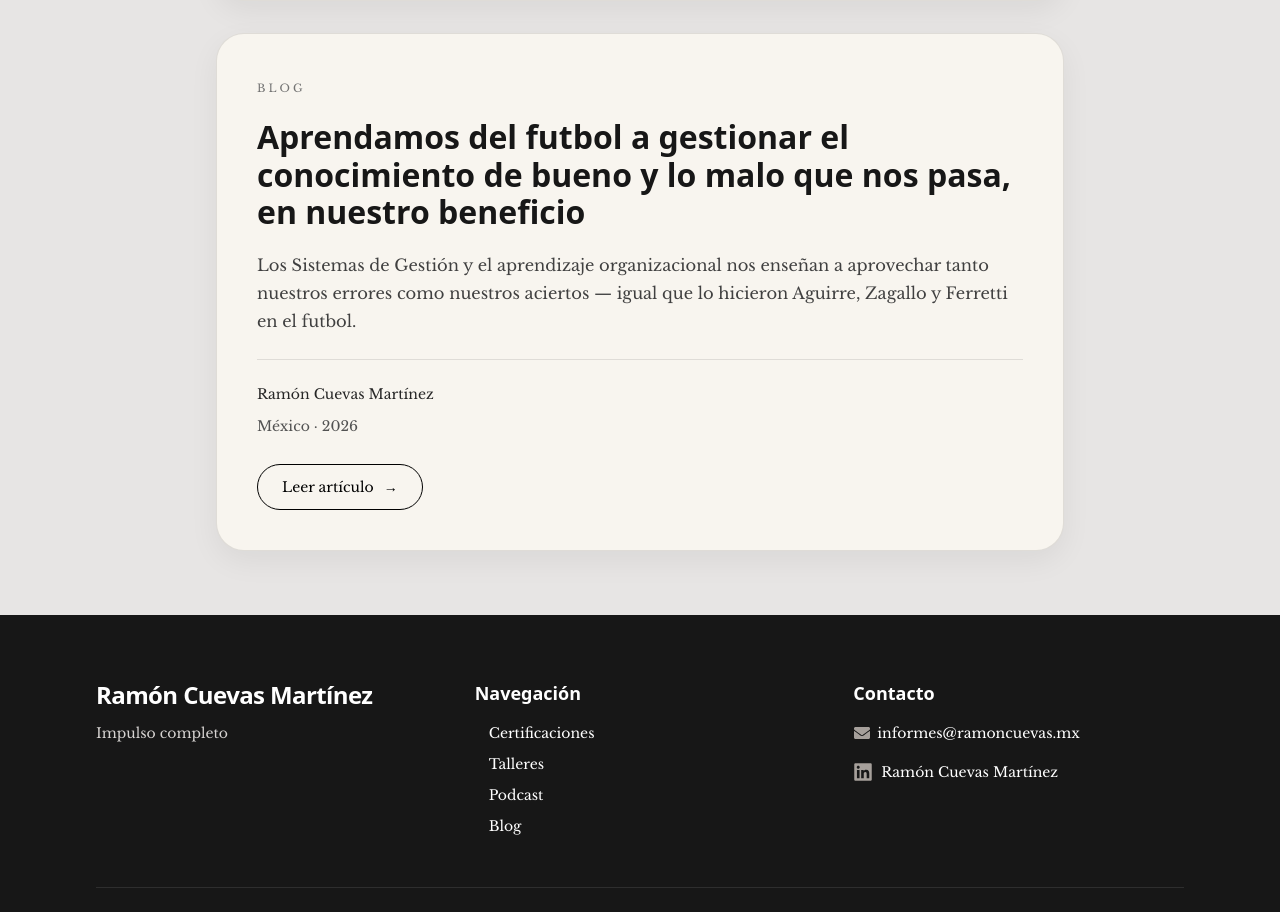
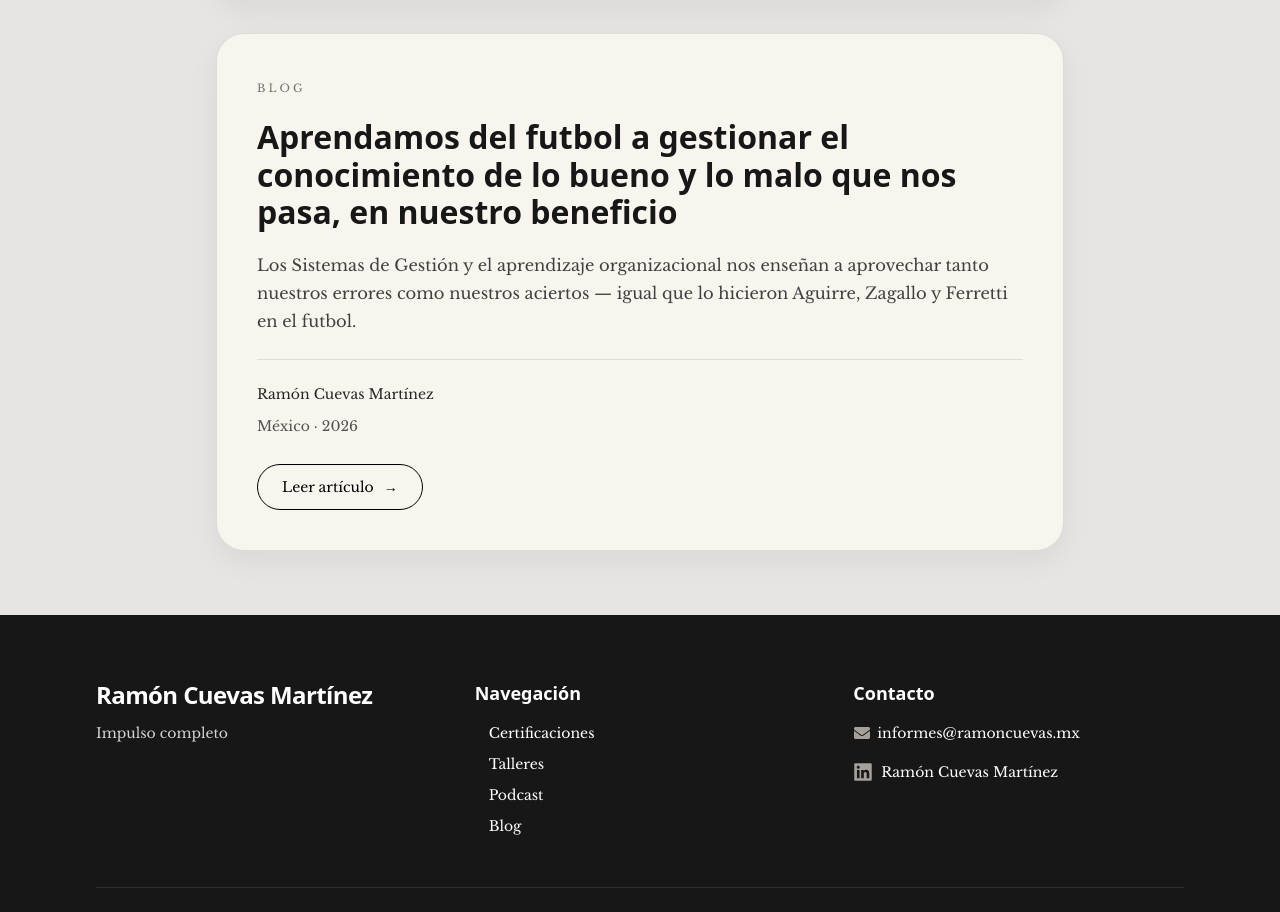
Before and after one commit to SolertiaMain/ramon-landing, a Next.js app: page /blog in a window 1280 px wide. Shown: the part 2135-3047 px from the top of the page. Built offline with nearby package versions, Linux system fonts and the light colour scheme; a web font is replaced by a local one.

Commit message:
fix: corrección redacción blog

```diff
--- a/src/content/blogPosts.js
+++ b/src/content/blogPosts.js
@@ -240,7 +240,7 @@ export const BLOG_POSTS = [
     slug: "gestion-del-conocimiento-futbol",
 
     title:
-        "Aprendamos del futbol a gestionar el conocimiento de bueno y lo malo que nos pasa, en nuestro beneficio",
+        "Aprendamos del futbol a gestionar el conocimiento de lo bueno y lo malo que nos pasa, en nuestro beneficio",
 
     excerpt:
         "Los Sistemas de Gestión y el aprendizaje organizacional nos enseñan a aprovechar tanto nuestros errores como nuestros aciertos — igual que lo hicieron Aguirre, Zagallo y Ferretti en el futbol.",
```
